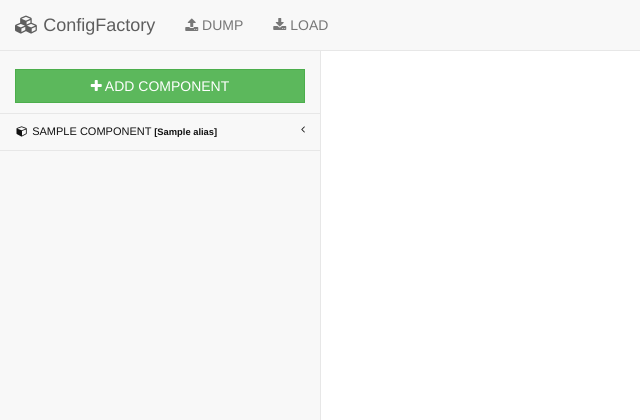
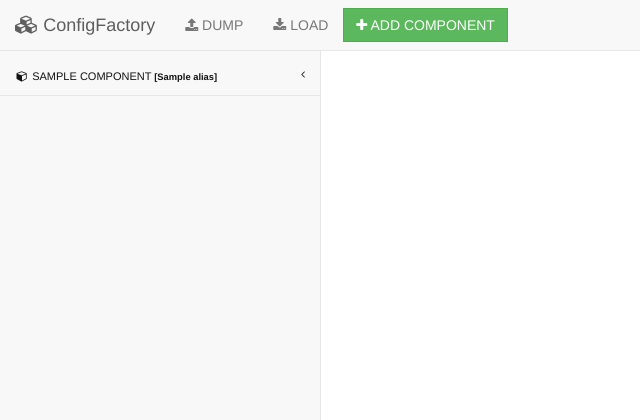
Before and after one commit to Jadeskycore/configfactory-1, a Django app: template am/configfactory/templates/index.html in a window 1280 px wide. Shown: the top 420 px of the page, without its empty margins (0-640 px from the left). Run offline with Django 3.2, Linux system fonts and the light colour scheme; the template is opened without the code that fills it: most values are stand-ins (such as "Sample title", 1, 10 or a date in 2020); some libraries are stand-ins or nearby versions.

Commit message:
moved new component button

```diff
--- a/am/configfactory/templates/layouts/base.html
+++ b/am/configfactory/templates/layouts/base.html
@@ -28,6 +28,9 @@
                     </a>
                 </li>
             </ul>
+            <a href="{% url 'components-create' %}" class="btn btn-success navbar-btn">
+                <i class="fa fa-plus"></i> ADD COMPONENT
+            </a>
         </nav>
         {% include 'shared/_sidebar.html' %}
         <div id="page-wrapper">
--- a/am/configfactory/templates/shared/_sidebar.html
+++ b/am/configfactory/templates/shared/_sidebar.html
@@ -1,13 +1,6 @@
 <div class="navbar-default sidebar" role="navigation" style="margin-top: 8px">
     <div class="sidebar-nav navbar-collapse">
         <ul class="nav" id="side-menu">
-            <li class="btn-item">
-                <form action="{% url 'components-create' %}">
-                    <button type="submit" class="btn btn-success btn-default btn-block">
-                        <i class="fa fa-plus"></i> ADD COMPONENT
-                    </button>
-                </form>
-            </li>
             {% for component in components %}
             <li>
 {#                {% set is_current=request.view_args.component_id == component.pk|string %}#}
```
